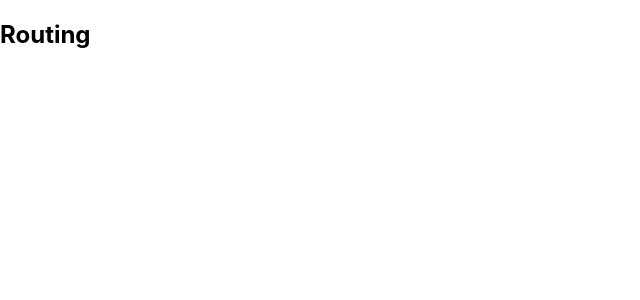
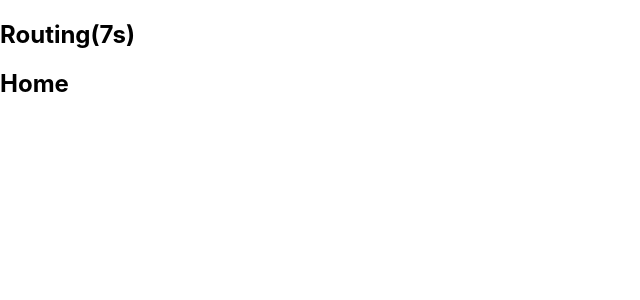
Before and after one commit to Maciejnecka/react-routing-pdf, a React (Create React App) app: page / in a window 1280 px wide. Shown: the top 300 px of the page, without its empty margins (0-640 px from the left). Built offline with nearby package versions, Linux system fonts and the light colour scheme; the HTML template or start-up script is replaced by a standard one.

Commit message:
#03 <Link> / 01. Podstawy

```diff
--- a/package.json
+++ b/package.json
@@ -35,5 +35,8 @@
       "last 1 firefox version",
       "last 1 safari version"
     ]
+  },
+  "devDependencies": {
+    "@types/react-router-dom": "^5.3.3"
   }
 }
--- a/src/App.js
+++ b/src/App.js
@@ -1,12 +1,26 @@
-import React from 'react';
-import { HashRouter as Router } from 'react-router-dom';
+import React, { useEffect, useState } from 'react';
+import { HashRouter as Router, Route } from 'react-router-dom';
+
+import Home from './Home';
+
+const Contact = () => <h2>Contact</h2>;
 
 function App() {
+  const [time, setTime] = useState(0);
+  useEffect(() => {
+    const id = setInterval(() => setTime((time) => time + 1), 1000);
+    return () => clearInterval(id);
+  }, []);
+
   return (
-    <Router basename="/kat1/kat2">
+    <Router>
       <section>
-        <h1>Routing</h1>
+        <h1>Routing({time}s)</h1>
       </section>
+      <Route exact path="/">
+        <Home time={time} />
+      </Route>
+      <Route path="/contact" component={Contact} />
     </Router>
   );
 }
--- /dev/null
+++ b/src/Home.js
@@ -0,0 +1,11 @@
+import React, { useEffect } from 'react';
+
+const Home = () => {
+  useEffect(() => {
+    console.log('zamontowany');
+    return () => console.log('odmontowany');
+  }, []);
+  return <h2>Home</h2>;
+};
+
+export default Home;
```
Also changed, not shown: 1 other file (tests, documents, lock files or other folders).
